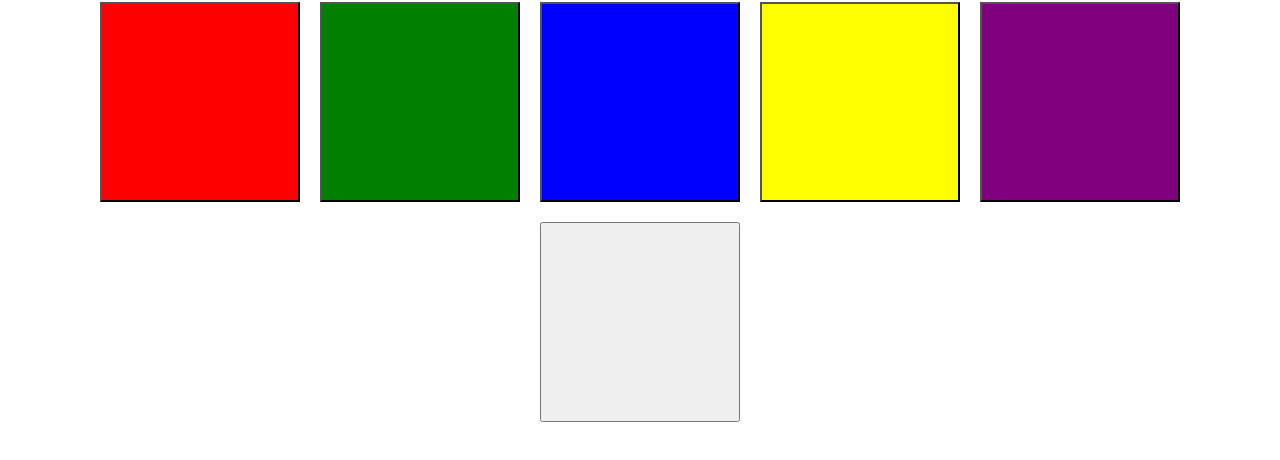
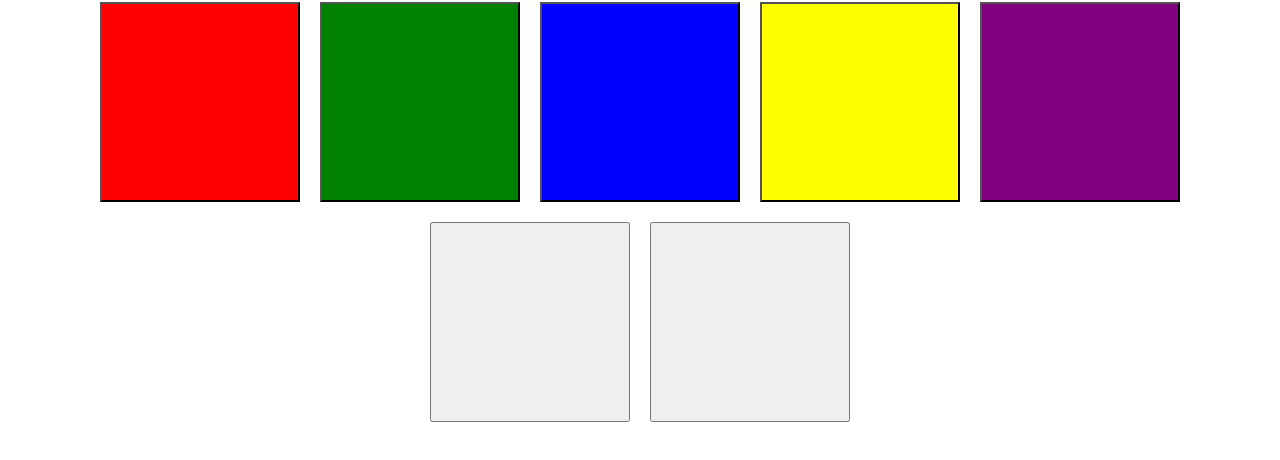
Before and after one commit to Shashwat-Trivedi/Background-color-changer, a plain HTML site: page index.html in a window 1280 px wide. Shown: the part 106-566 px from the top of the page. Drawn offline with Linux system fonts and the light colour scheme.

Commit message:
added brown

```diff
--- a/index.html
+++ b/index.html
@@ -18,6 +18,7 @@
     <button class="button" id="yellow"></button>
     <button class="button" id="purple"></button>
     <button class="button" id="white"></button>
+    <button class="button" id="brown"></button>
     </div>
 </body>
 <script src="script.js"></script>
```
